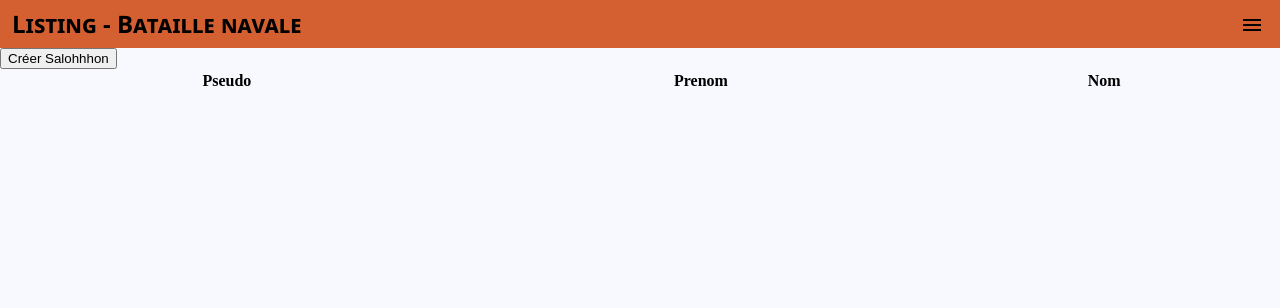
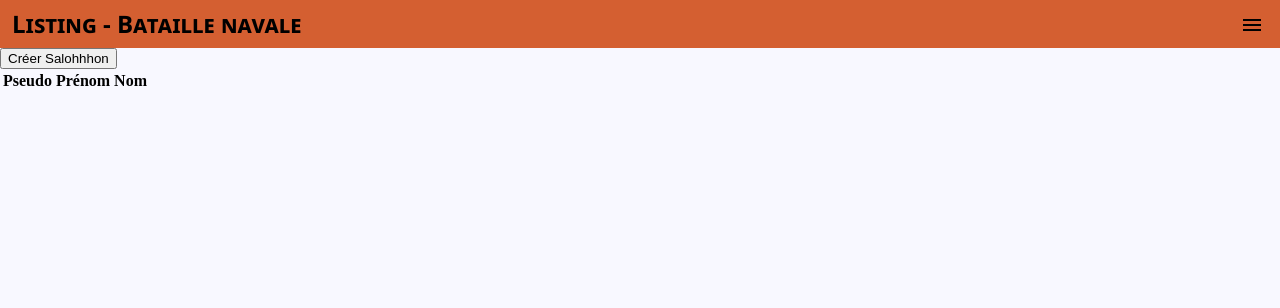
Before and after one commit to lcsdavid/bataille_navale, a PHP site: page /listing/index.php in a window 1280 px wide. Shown: the top 308 px of the page. Run offline with PHP 8.4, Linux system fonts and the light colour scheme; data that the repository does not hold is empty.

Commit message:
Last commit

```diff
--- a/jeu/listing/listing.php
+++ b/jeu/listing/listing.php
@@ -25,16 +25,16 @@ session_start();
     <a href="#menu"><img src="../assets/images/menu-toogle.png" alt=""/></a>
 </header>
 <!-- Main -->
-<main>
+<main class="listing">
     <form method="POST" action="../partie/">
         <input name="create" type="submit" value="Créer Salohhhon">
     </form>
-    <table style="width:100%">
+    <table>
         <tr>
             <th>Pseudo</th>
-            <th>Prenom</th>
+            <th>Prénom</th>
             <th>Nom</th>
-            <th></th>
+            <th> </th>
         </tr>
         <?php
         $rset = mysqli_query($connexion, "SELECT id_partie, id_joueur1, prenom, nom FROM Partie JOIN Joueur ON Partie.id_joueur1 = Joueur.id_joueur WHERE id_partie NOT IN (SELECT id_partie FROM Etat_partie)");
```
